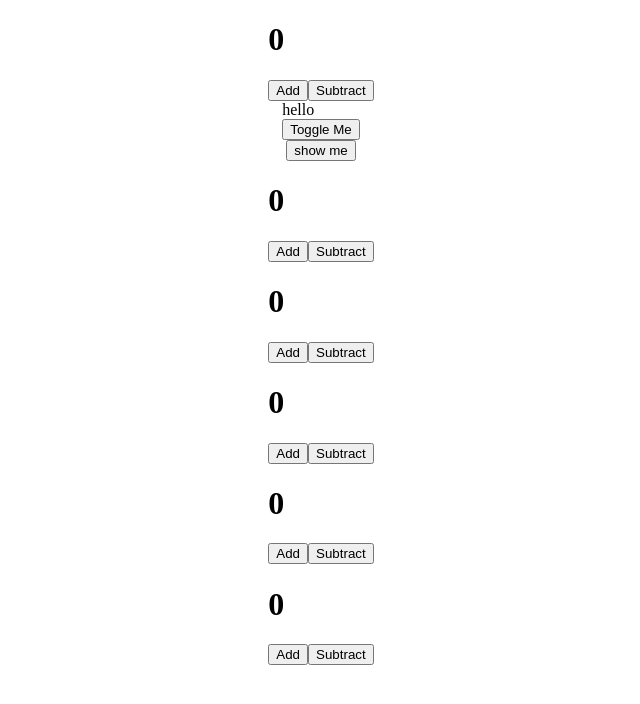
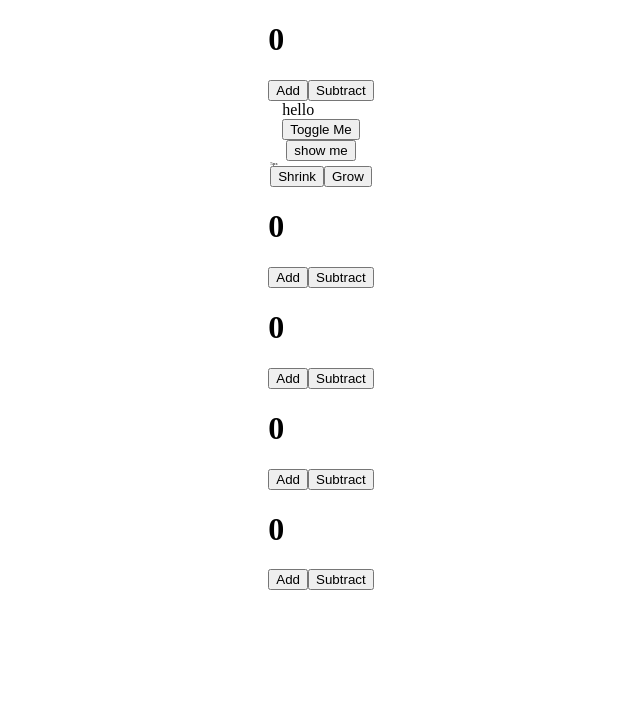
Before and after one commit to jakeegbert04/fe-assignments, a React (Create React App) app in the folder react-widgets/: page / in a window 1280 px wide. Shown: the top 704 px of the page, without its empty margins (319-959 px from the left). Built offline with nearby package versions, Linux system fonts and the light colour scheme.

Commit message:
finished font size

```diff
--- a/react-widgets/src/components/App.js
+++ b/react-widgets/src/components/App.js
@@ -1,6 +1,7 @@
 import Counter from "./counter/Counter"
 import GreetingToggle from "./GreetingToggle";
 import ShowHideToggle from "./ShowHideToggle"
+import FontSizer from "./FontSizer"
 
 import "../styles/app.scss"
 
@@ -10,7 +11,7 @@ export default function App() {
       <Counter />
       <GreetingToggle />
       <ShowHideToggle />
-      <Counter />
+      <FontSizer />
       <Counter />
       <Counter />
       <Counter />
--- /dev/null
+++ b/react-widgets/src/components/FontSizer.js
@@ -0,0 +1,29 @@
+import { useEffect, useState } from "react";
+import { Component } from "react";
+
+export default function FontSizer() {
+  const [size, setSize] = useState(5);
+
+
+  function handleGrow() {
+    if(size <= 195) {
+      setSize((size) => size + 5)
+    }
+  }
+
+  function handleShrink() {
+    if(size > 5) {
+      setSize((size) => size - 5)
+    }
+  }
+  return (
+    <div className="maincontainer fontSize-container">
+      <div className="display display-fontSize" style={{fontSize: `${size}px`}}>{`${size}px`}</div>
+      <div className="button-wrapper">
+        <button onClick={() => handleShrink()}>Shrink</button>
+        <button onClick={() => handleGrow()}>Grow</button>
+      </div>
+    </div>
+  )
+
+}
--- a/react-widgets/src/components/counter/Counter.js
+++ b/react-widgets/src/components/counter/Counter.js
@@ -18,9 +18,13 @@ export default class Counter extends Component {
   }
 
   handleClickMinus() {
-    this.setState((prevState => ({count: prevState.count - 1})))
+    if (this.state.count > 0) {
+      this.setState((prevState => ({count: prevState.count - 1})))
+    }
 
   }
+
+
 
 
   render() {
@@ -30,6 +34,7 @@ export default class Counter extends Component {
         <CounterControls
         handleClickAdd={this.handleClickAdd}
         handleClickMinus={this.handleClickMinus}
+        // count={this.state.count}
         />
 
       </div>
```
